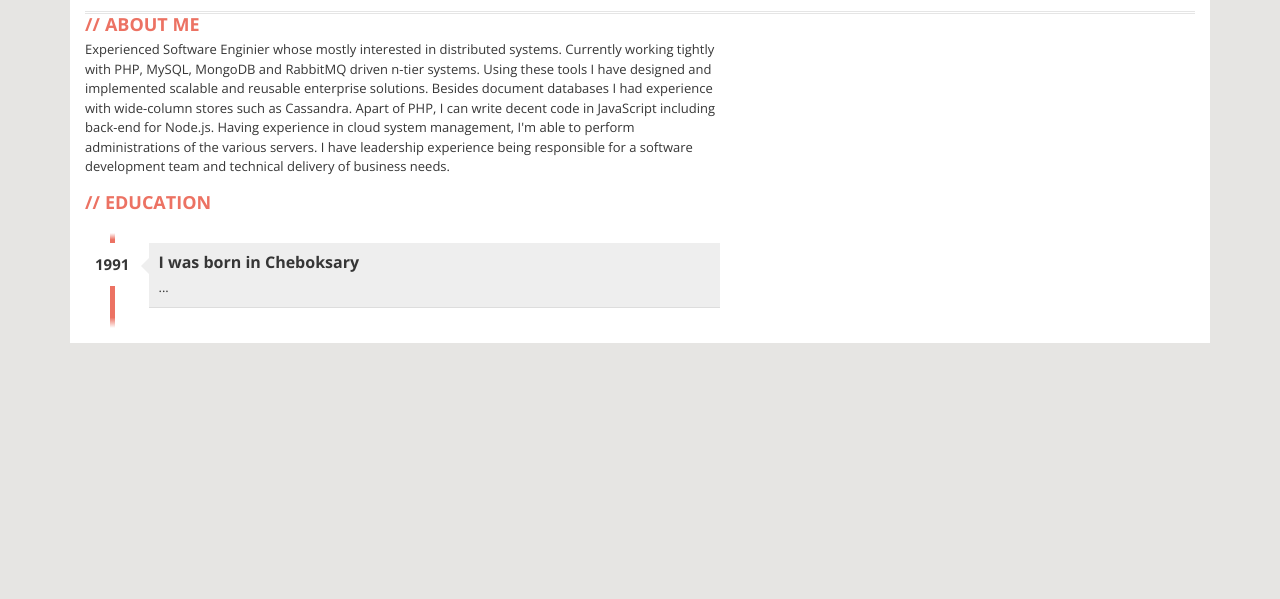
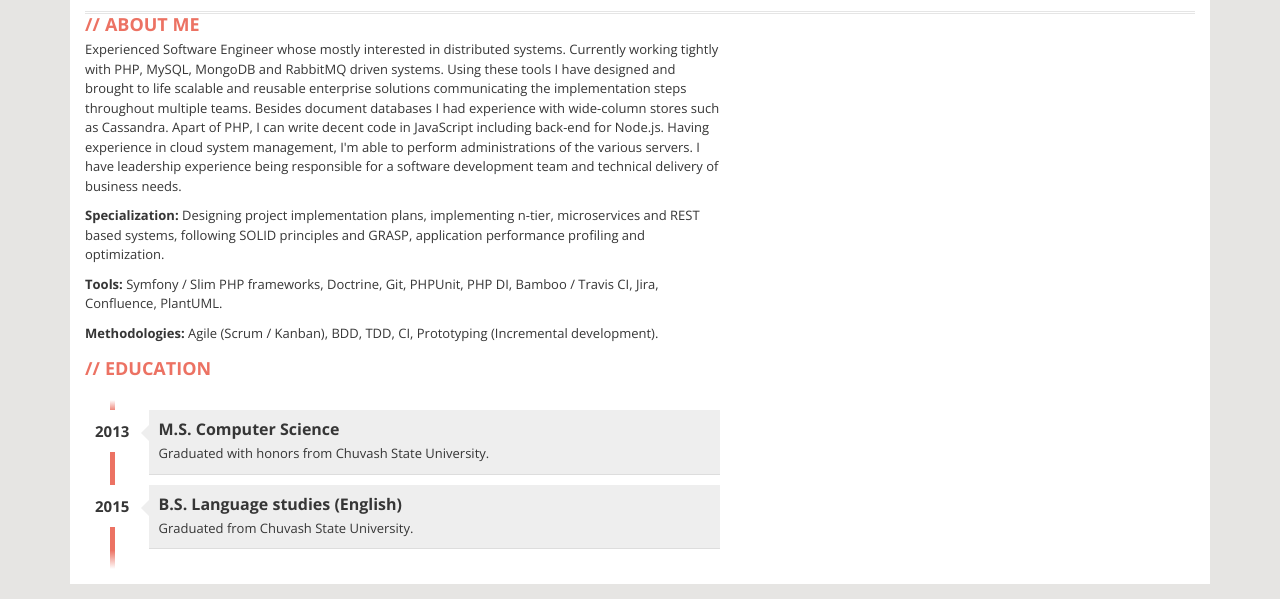
Before and after one commit to wazelin/cv, a website: page src/index.html in a window 1280 px wide. Shown: the part 251-850 px from the top of the page. Before the commit the page ends 800 px from the top, so only its background shows below. Drawn offline with nearby package versions, Linux system fonts and the light colour scheme; files that its build step writes are made by us from their sources; files whose address does not match are found by name.

Commit message:
- Extended `About Me` section. - Added `Education` section details.

```diff
--- a/src/index.html
+++ b/src/index.html
@@ -30,9 +30,10 @@
             <div class="box">
                 <h2>About me</h2>
                 <p>
-                    Experienced Software Enginier whose mostly interested in distributed systems.
-                    Currently working tightly with PHP, MySQL, MongoDB and RabbitMQ driven n-tier systems.
-                    Using these tools I have designed and implemented scalable and reusable enterprise solutions.
+                    Experienced Software Engineer whose mostly interested in distributed systems.
+                    Currently working tightly with PHP, MySQL, MongoDB and RabbitMQ driven systems.
+                    Using these tools I have designed and brought to life scalable and reusable enterprise solutions
+                    communicating the implementation steps throughout multiple teams.
                     Besides document databases I had experience with wide-column stores such as Cassandra.
                     Apart of PHP, I can write decent code in JavaScript including back-end for Node.js.
                     Having experience in cloud system management,
@@ -40,17 +41,36 @@
                     I have leadership experience being responsible for a software development team
                     and technical delivery of business needs.
                 </p>
+                <p>
+                    <strong>Specialization:</strong>
+                    Designing project implementation plans, implementing n-tier, microservices and REST based systems,
+                    following SOLID principles and GRASP, application performance profiling and optimization.
+                </p>
+                <p>
+                    <strong>Tools:</strong>
+                    Symfony / Slim PHP frameworks, Doctrine, Git, PHPUnit, PHP DI, Bamboo / Travis CI,
+                    Jira, Confluence, PlantUML.
+                </p>
+                <p>
+                    <strong>Methodologies:</strong>
+                    Agile (Scrum / Kanban), BDD, TDD, CI, Prototyping (Incremental development).
+                </p>
             </div>
             <div class="box">
                 <h2>Education</h2>
                 <ul class="timeline clearfix">
                     <li>
-                        <div class="year float-left">1991</div>
+                        <div class="year float-left">2013</div>
                         <div class="description float-right">
-                            <h3>I was born in Cheboksary</h3>
-                            <p>
-                                ...
-                            </p>
+                            <h3>M.S. Computer Science</h3>
+                            <p>Graduated with honors from Chuvash State University. </p>
+                        </div>
+                    </li>
+                    <li>
+                        <div class="year float-left">2015</div>
+                        <div class="description float-right">
+                            <h3>B.S. Language studies (English)</h3>
+                            <p>Graduated from Chuvash State University. </p>
                         </div>
                     </li>
                 </ul>
```
